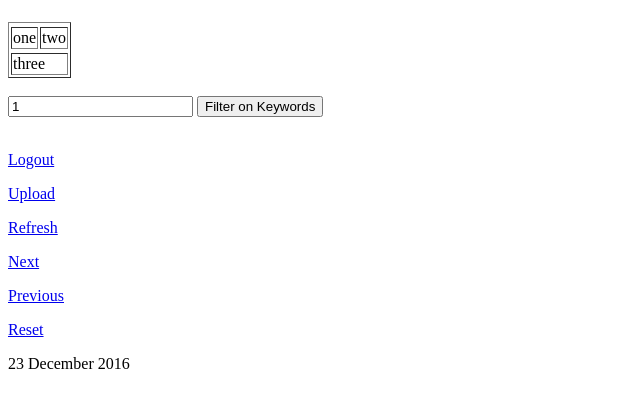
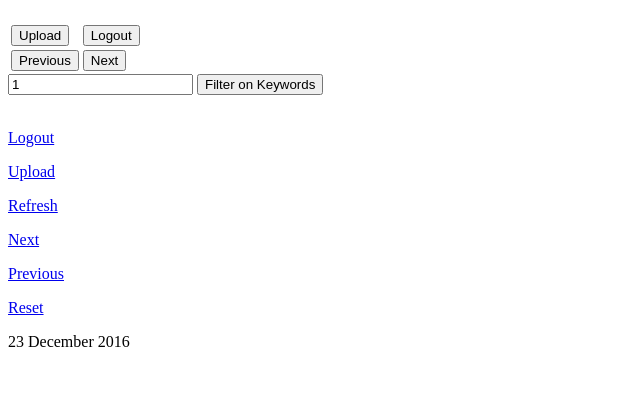
Before and after one commit to rmpalmer/ImageOne, a PHP site: template ImageOne/view/thumbs.php in a window 1280 px wide. Shown: the part 58-466 px from the top of the page, without its empty margins (0-640 px from the left). Run offline with PHP 8.4, Linux system fonts and the light colour scheme; the template is opened without the code that fills it, so the values that code supplies are empty; the visitor is signed in with stand-in values (Sample User, id 1).

Commit message:
work on buttons some more

```diff
--- a/ImageOne/debug.php
+++ b/ImageOne/debug.php
@@ -3,9 +3,7 @@ include 'view/header.php'; ?>
 <main>
     <h1>DEBUG</h1>
 
-	<?php echo $_SESSION['limit_offset'];?>
-	<?php echo $_SESSION['limit_count'];?>
-	<?php echo $_SESSION['filter_keys']?>
+	<?php print_r($_POST);?>
 
     <p> <a href="index.php">Try Again</a></p>
 </main>
--- a/ImageOne/view/thumbs.php
+++ b/ImageOne/view/thumbs.php
@@ -1,13 +1,33 @@
 <?php include 'header.php';?>
 
-<table border="1px">
-<tr></tr>
- <td>one</td>
- <td>two</td>
-<tr></tr>
- <td colspan="2">three</td>
+<form action="index.php" method="post" id="upload_form">
+<input type="hidden" name="action" value="choose_upload">
+</form>
+
+<form action="index.php" method="post" id="logout_form">
+<input type="hidden" name="action" value="logout">
+</form>
+
+<form action="index.php" method="post" id="prev_form">
+<input type="hidden" name="action" value="prev">
+</form>
+
+<form action="index.php" method="post" id="next_form">
+<input type="hidden" name="action" value="next">
+</form>
+
+
+<table>
+<tr>
+ <td><button type="submit" form="upload_form" value="submit">Upload</button></td>
+ <td><button type="submit" form="logout_form" value="submit">Logout</button></td>
+</tr>
+<tr>
+ <td><button type="submit" form="prev_form" value="submit">Previous</button></td>
+ <td><button type="submit" form="next_form" value="submit">Next</button></td>
+</tr>
 </table>
-<br>
+
 <form action="index.php" method="post">
 <input type="text" name="filter_keys" value="<?php echo $_SESSION['filter_keys']?>">
 <input type="hidden" name="action" value="set_filter_keys">
```
